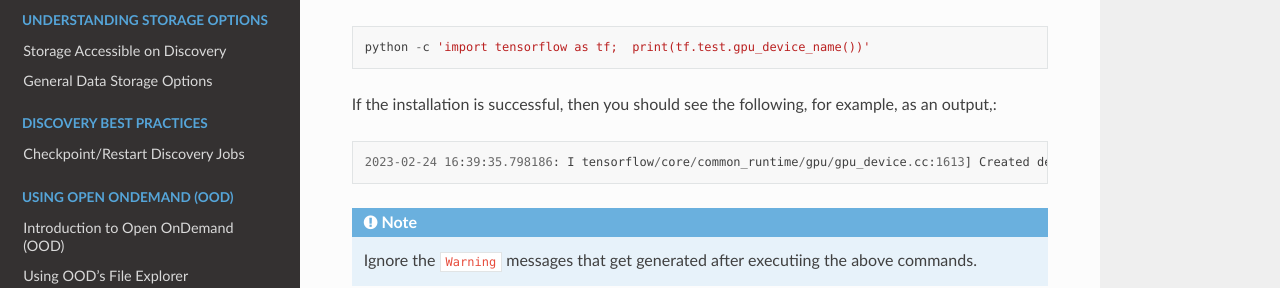
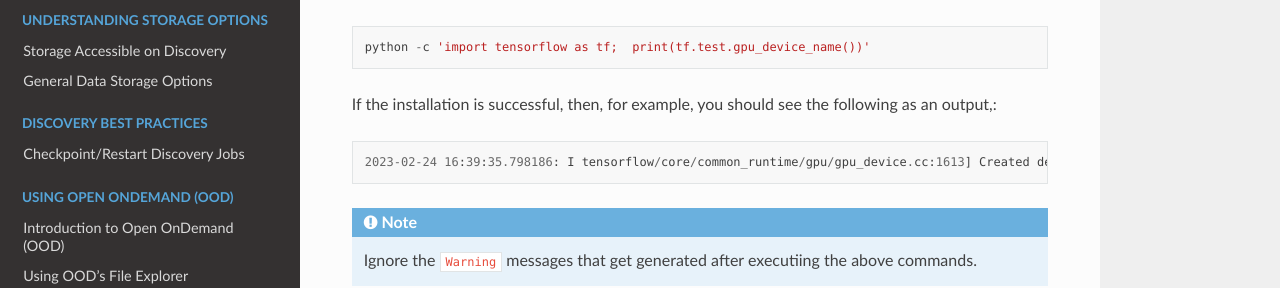
Before and after one commit to northeastern-rc/rc-public-documentation, a Sphinx documentation site: the page built from docs/source/using-discovery/workingwithgpu.rst, in a window 1280 px wide and 900 px high, scrolled down 4292 px. Shown: the part 444-732 px from the top of the window. Built offline with Sphinx 7.4.7 and the Read the Docs theme 2.0.0, drawn with Linux system fonts in a browser that asks for light colours.

Commit message:
Modified the sentence about TF verification and added a note to ignore the warning messages

```diff
--- a/docs/source/using-discovery/workingwithgpu.rst
+++ b/docs/source/using-discovery/workingwithgpu.rst
@@ -297,8 +297,8 @@ To get the name of the GPU, type::
 
    python -c 'import tensorflow as tf;  print(tf.test.gpu_device_name())'
 
-If the installation is successful, then you should see the following,
-for example, as an output,::
+If the installation is successful, then, for example, you should see
+the following as an output,::
 
    2023-02-24 16:39:35.798186: I tensorflow/core/common_runtime/gpu/gpu_device.cc:1613] Created device /device:GPU:0 with 10785 MB memory:  -> device: 0, name: Tesla K80, pci bus id: 0000:0a:00.0, compute capability: 3.7 /device:GPU:0
 
```
